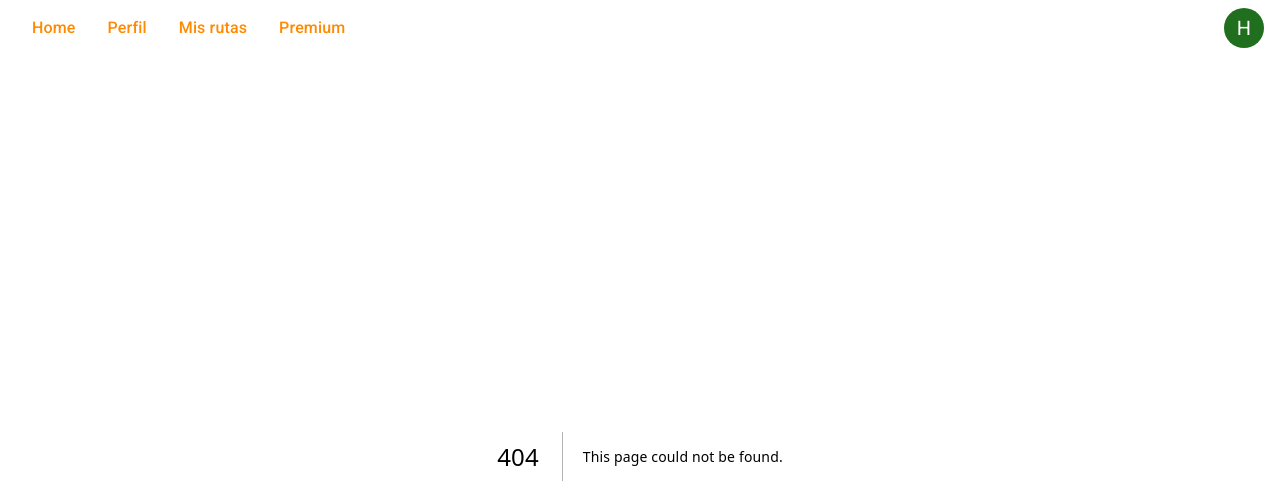
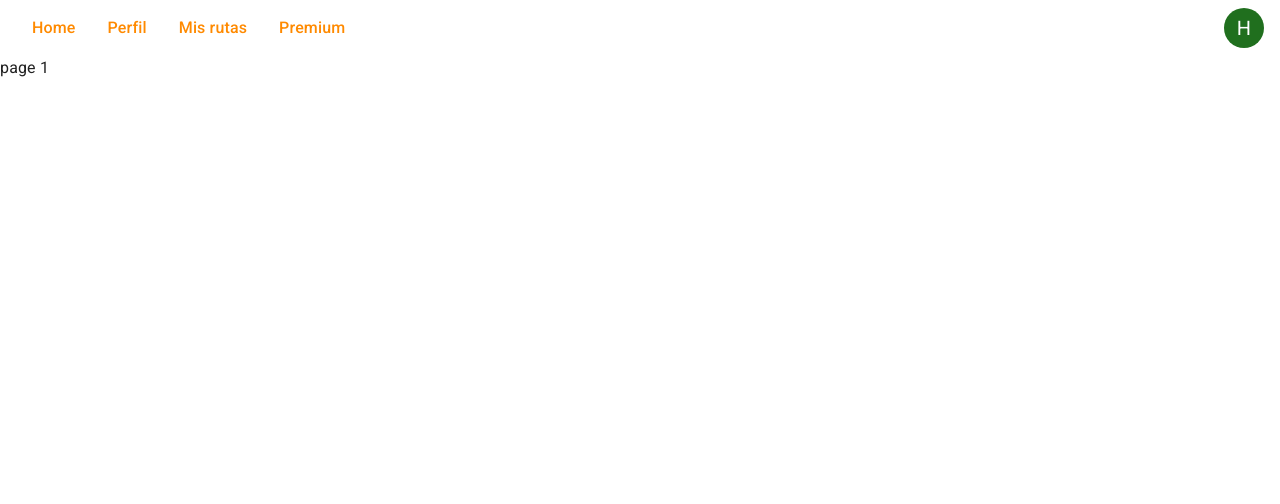
Before and after one commit to No-Country-simulation/s16-10-n-java-react, a Next.js app in the folder Client/turismo-app-no-country/: page /rutas/1 in a window 1280 px wide. Before the commit this address had no page. Shown: the top 504 px of the page. Built offline with nearby package versions, Linux system fonts and the light colour scheme.

Commit message:
feat: implement dynamic route for route details (/rutas/routeid)

```diff
--- /dev/null
+++ b/Client/turismo-app-no-country/app/rutas/[routeid]/page.tsx
@@ -0,0 +1,10 @@
+const page = async ({ params }: { params: { routeid: string } }) => {
+
+    const { routeid } = params;
+
+
+
+    return <div>page{` ${params.routeid}`}</div>;
+};
+
+export default page;
```
